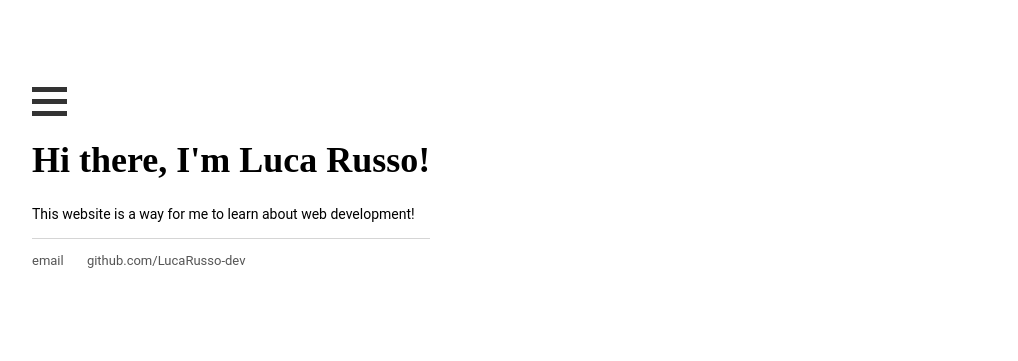
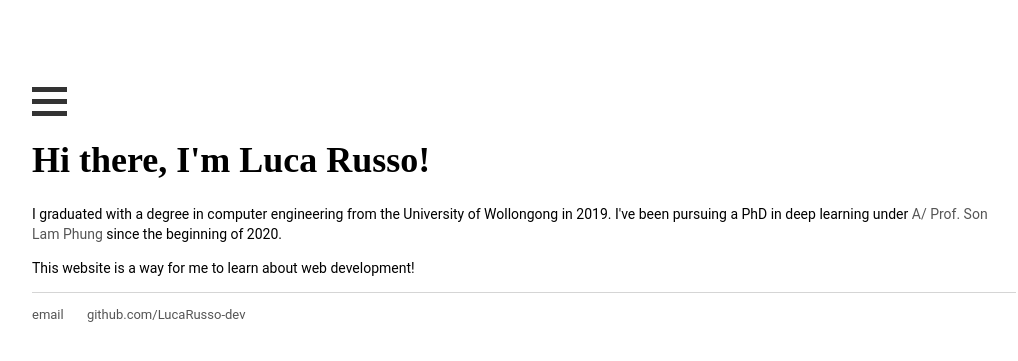
Before and after one commit to pyLusso/pyLusso.github.io, a Jekyll site: the page built from index.html, in a window 1280 px wide. Shown: the top 361 px of the page, without its empty margins (116-1134 px from the left). Built offline with Jekyll 4.4.1, drawn with Linux system fonts in a browser that asks for light colours.

Commit message:
Update index.html
Expanded introduction and added link to PhD supervisor page

```diff
--- a/index.html
+++ b/index.html
@@ -4,5 +4,7 @@ title: Luca Russo, PhD Candidate
 ---
 <div class="blurb">
 	<h1>Hi there, I'm Luca Russo!</h1>
+	<p> I graduated with a degree in computer engineering from the University of Wollongong in 2019.
+		I've been pursuing a PhD in deep learning under <a href="https://documents.uow.edu.au/~phung/">A/ Prof. Son Lam Phung</a> since the beginning of 2020. </p>
 	<p> This website is a way for me to learn about web development! </p>
 </div><!-- /.blurb -->
```
